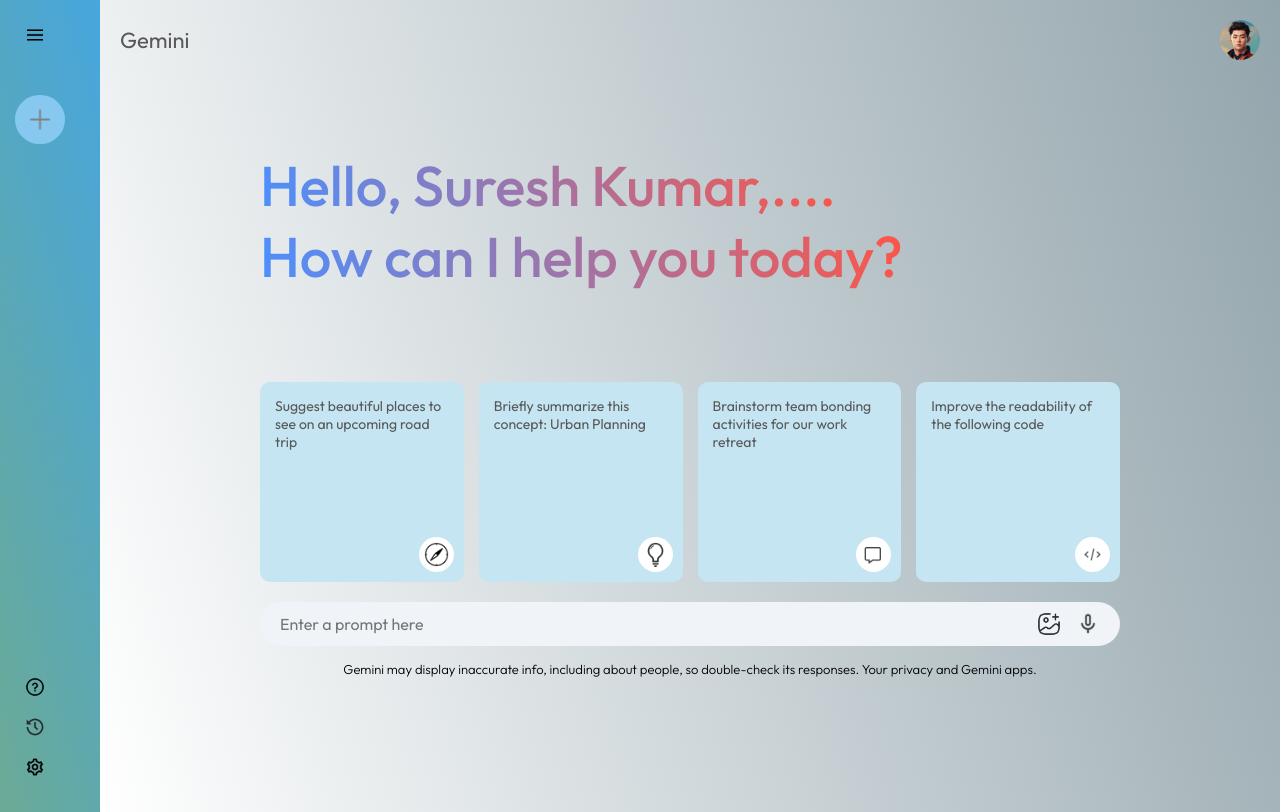
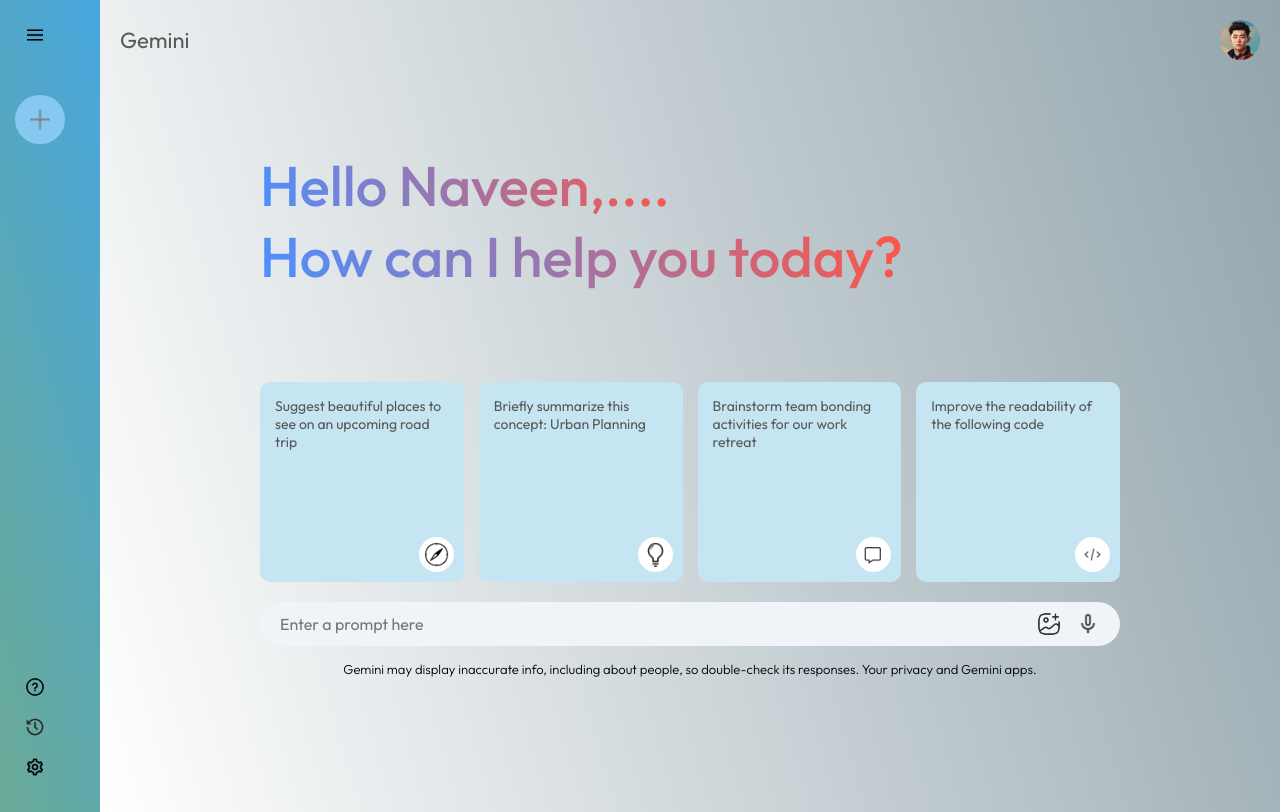
Before and after one commit to naveenraj461/Gemini2.0, a React (Vite) app: page / in a window 1280 px wide. Built offline with nearby package versions, Linux system fonts and the light colour scheme.

Commit message:
Update Main.jsx

```diff
--- a/src/components/Main/Main.jsx
+++ b/src/components/Main/Main.jsx
@@ -25,7 +25,7 @@
           <>
             <div className="greet">
               <p>
-                <span>Hello, Suresh Kumar,....</span>
+                <span>Hello Naveen,....</span>
               </p>
               <p>
                 <span>How can I help you today?</span>
```
